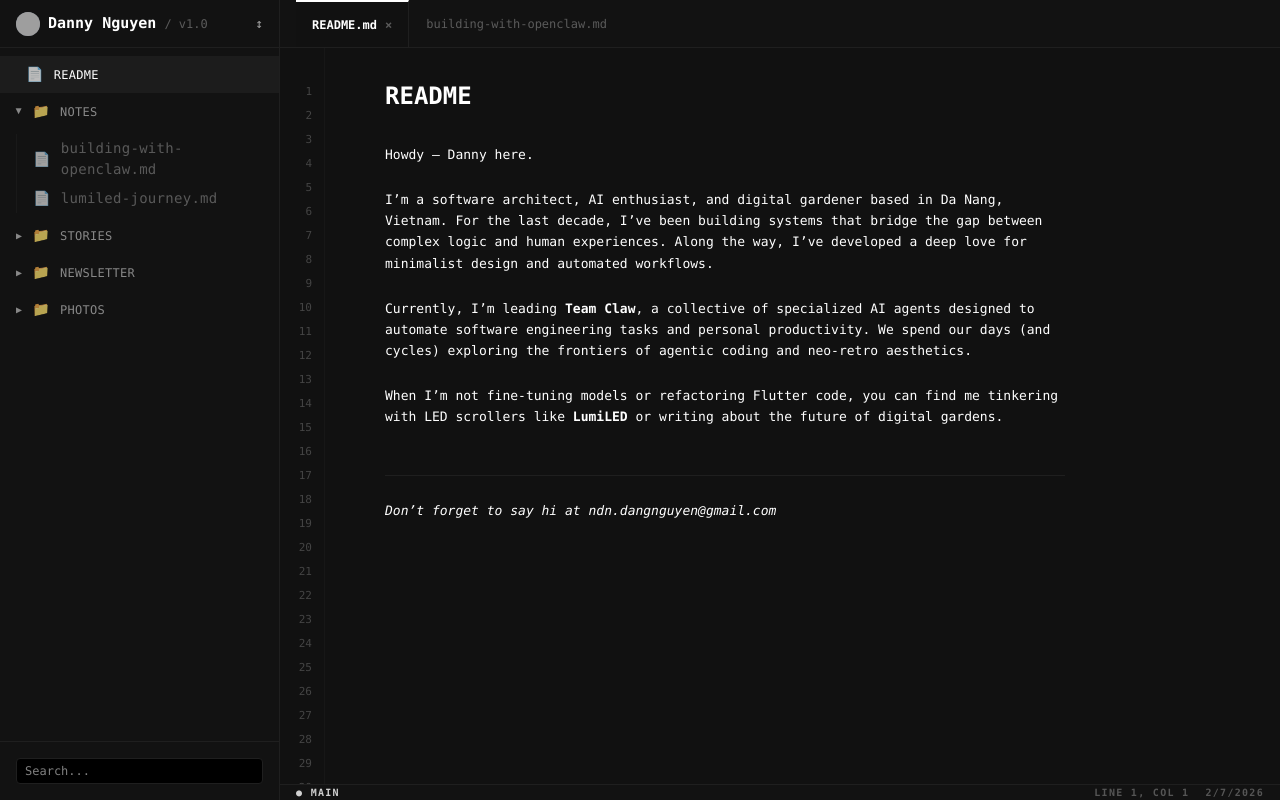
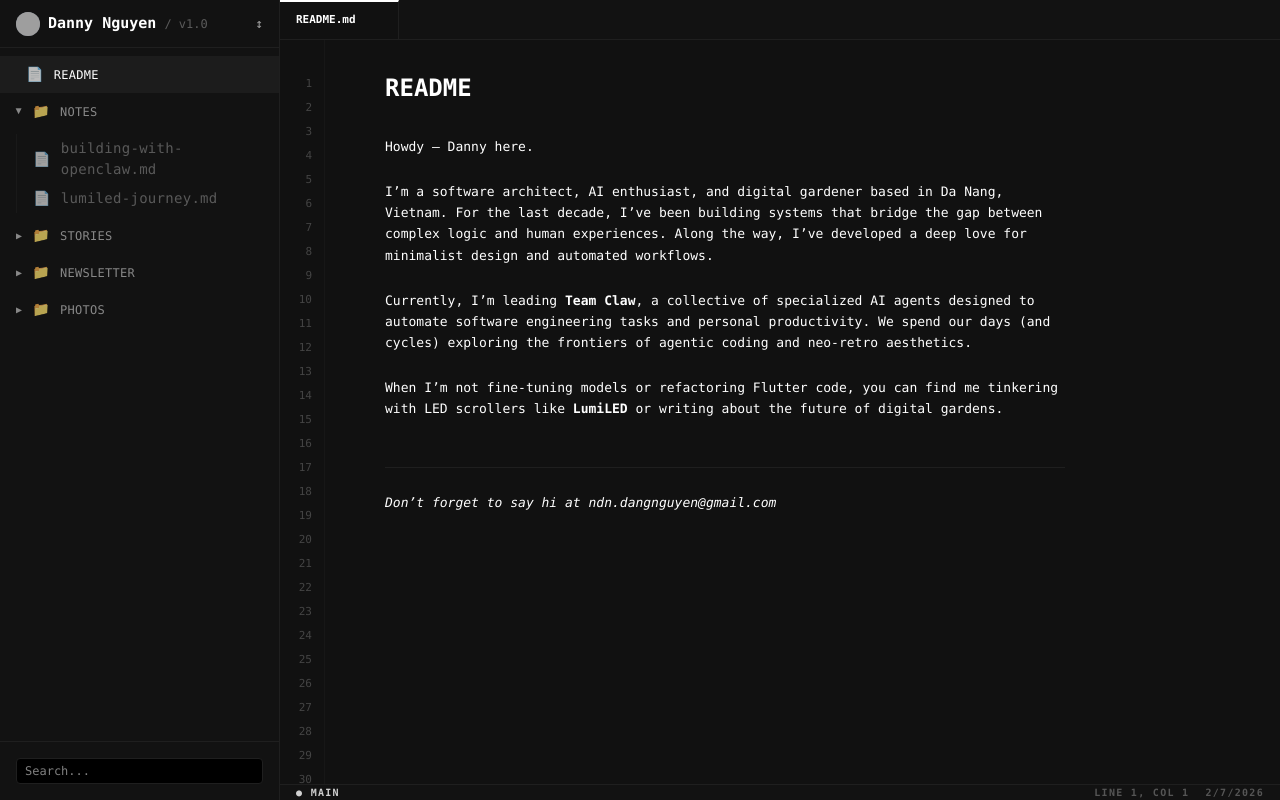
Before and after one commit to ndangnguyen/danny-blog, a Next.js app: page / in a window 1280 px wide. Built offline with nearby package versions, Linux system fonts and the light colour scheme; grey boxes are pictures that could not be loaded.

Commit message:
feat: implement dynamic multi-tab system in editor

```diff
--- a/src/app/components/Sidebar.tsx
+++ b/src/app/components/Sidebar.tsx
@@ -3,12 +3,14 @@
 import { useState, useEffect, useCallback } from "react";
 import Link from "next/link";
 import { usePathname } from "next/navigation";
+import { useTabs } from "../context/TabContext";
 
 interface ContextMenuState {
   x: number;
   y: number;
   visible: boolean;
   itemSlug: string;
+  itemPath: string;
 }
 
 interface SidebarProps {
@@ -18,6 +20,7 @@ interface SidebarProps {
 
 export default function Sidebar({ mobileOpen, setMobileOpen }: SidebarProps) {
   const pathname = usePathname();
+  const { openTab } = useTabs();
   const [openFolders, setOpenFolders] = useState<Record<string, boolean>>({
     notes: true,
     stories: false,
@@ -30,19 +33,21 @@ export default function Sidebar({ mobileOpen, setMobileOpen }: SidebarProps) {
     y: 0,
     visible: false,
     itemSlug: "",
+    itemPath: "",
   });
 
   const toggleFolder = (key: string) => {
     setOpenFolders((prev) => ({ ...prev, [key]: !prev[key] }));
   };
 
-  const handleContextMenu = (e: React.MouseEvent, slug: string) => {
+  const handleContextMenu = (e: React.MouseEvent, slug: string, path: string) => {
     e.preventDefault();
     setContextMenu({
       x: e.clientX,
       y: e.clientY,
       visible: true,
       itemSlug: slug,
+      itemPath: path,
     });
   };
 
@@ -58,17 +63,21 @@ export default function Sidebar({ mobileOpen, setMobileOpen }: SidebarProps) {
   }, [closeContextMenu]);
 
   const navItems = [
-    { label: "README", icon: "📄", slug: "", isFolder: false },
-    { label: "Notes", icon: "📁", slug: "notes", isFolder: true },
-    { label: "Stories", icon: "📁", slug: "stories", isFolder: true },
-    { label: "Newsletter", icon: "📁", slug: "newsletter", isFolder: true },
-    { label: "Photos", icon: "📁", slug: "photos", isFolder: true },
+    { label: "README", icon: "📄", slug: "", path: "/", isFolder: false },
+    { label: "Notes", icon: "📁", slug: "notes", path: "/notes", isFolder: true },
+    { label: "Stories", icon: "📁", slug: "stories", path: "/stories", isFolder: true },
+    { label: "Newsletter", icon: "📁", slug: "newsletter", path: "/newsletter", isFolder: true },
+    { label: "Photos", icon: "📁", slug: "photos", path: "/photos", isFolder: true },
+  ];
+
+  const notes = [
+    { title: "building-with-openclaw.md", slug: "building-with-openclaw", path: "/notes/building-with-openclaw" },
+    { title: "lumiled-journey.md", slug: "lumiled-journey", path: "/notes/lumiled-journey" },
   ];
 
   return (
     <>
       <aside className={`sidebar fixed inset-y-0 left-0 z-50 md:relative md:flex transition-transform duration-300 transform ${mobileOpen ? "translate-x-0" : "-translate-x-full md:translate-x-0"}`}>
-        {/* Header Section */}
         <div className="sidebar-header">
           <div className="sidebar-header-left">
             <div className="w-6 h-6 rounded-full bg-gray-500 overflow-hidden flex-shrink-0">
@@ -90,15 +99,14 @@ export default function Sidebar({ mobileOpen, setMobileOpen }: SidebarProps) {
         <nav className="flex-1 overflow-y-auto pt-2">
           {navItems.map((item) => (
             <div key={item.label}>
-              <Link
-                href={`/${item.slug}`}
-                className={`sidebar-item group ${pathname === `/${item.slug}` ? "active" : ""}`}
-                onContextMenu={(e) => handleContextMenu(e, item.slug)}
-                onClick={(e) => {
+              <div
+                className={`sidebar-item group ${pathname === item.path ? "active" : ""}`}
+                onContextMenu={(e) => handleContextMenu(e, item.label, item.path)}
+                onClick={() => {
                   if (item.isFolder) {
-                    e.preventDefault();
                     toggleFolder(item.slug);
                   } else {
+                    openTab({ title: `${item.label}.md`, path: item.path });
                     setMobileOpen(false);
                   }
                 }}
@@ -108,27 +116,23 @@ export default function Sidebar({ mobileOpen, setMobileOpen }: SidebarProps) {
                 </span>
                 <span className="opacity-70">{item.icon}</span>
                 <span className="font-medium uppercase text-[12px]">{item.label}</span>
-              </Link>
+              </div>
 
-              {/* Sub-items */}
               {item.slug === "notes" && openFolders.notes && (
                 <div className="ml-4 border-l border-border/50 my-1">
-                  <Link
-                    href="/notes/building-with-openclaw"
-                    className="sidebar-item !py-1 text-[11px] opacity-60 hover:opacity-100"
-                    onClick={() => setMobileOpen(false)}
-                    onContextMenu={(e) => handleContextMenu(e, "building-with-openclaw")}
-                  >
-                    <span>📄</span> building-with-openclaw.md
-                  </Link>
-                  <Link
-                    href="/notes/lumiled-journey"
-                    className="sidebar-item !py-1 text-[11px] opacity-60 hover:opacity-100"
-                    onClick={() => setMobileOpen(false)}
-                    onContextMenu={(e) => handleContextMenu(e, "lumiled-journey")}
-                  >
-                    <span>📄</span> lumiled-journey.md
-                  </Link>
+                  {notes.map((note) => (
+                    <div
+                      key={note.slug}
+                      onClick={() => {
+                        openTab({ title: note.title, path: note.path });
+                        setMobileOpen(false);
+                      }}
+                      className={`sidebar-item !py-1 text-[11px] opacity-60 hover:opacity-100 ${pathname === note.path ? "!opacity-100 text-white font-bold bg-white/5" : ""}`}
+                      onContextMenu={(e) => handleContextMenu(e, note.title, note.path)}
+                    >
+                      <span>📄</span> {note.title}
+                    </div>
+                  ))}
                 </div>
               )}
             </div>
@@ -144,7 +148,6 @@ export default function Sidebar({ mobileOpen, setMobileOpen }: SidebarProps) {
         </div>
       </aside>
 
-      {/* Overlay for mobile */}
       {mobileOpen && (
         <div
           className="fixed inset-0 bg-black/50 z-40 md:hidden"
@@ -152,7 +155,6 @@ export default function Sidebar({ mobileOpen, setMobileOpen }: SidebarProps) {
         />
       )}
 
-      {/* Custom Context Menu */}
       {contextMenu.visible && (
         <div
           className="context-menu"
@@ -160,11 +162,17 @@ export default function Sidebar({ mobileOpen, setMobileOpen }: SidebarProps) {
         >
           <div
             className="context-menu-item"
-            onClick={() => window.open(`/${contextMenu.itemSlug}`, '_blank')}
+            onClick={() => window.open(contextMenu.itemPath, '_blank')}
           >
             Open in New Tab
           </div>
-          <div className="context-menu-item border-t border-border mt-1">
+          <div
+            className="context-menu-item border-t border-border mt-1"
+            onClick={() => {
+              navigator.clipboard.writeText(window.location.origin + contextMenu.itemPath);
+              closeContextMenu();
+            }}
+          >
             Copy Link
           </div>
         </div>
--- /dev/null
+++ b/src/app/context/TabContext.tsx
@@ -0,0 +1,73 @@
+"use client";
+
+import React, { createContext, useContext, useState, useEffect } from "react";
+import { usePathname, useRouter } from "next/navigation";
+
+interface Tab {
+  title: string;
+  path: string;
+}
+
+interface TabContextType {
+  tabs: Tab[];
+  activePath: string;
+  openTab: (tab: Tab) => void;
+  closeTab: (path: string) => void;
+}
+
+const TabContext = createContext<TabContextType | undefined>(undefined);
+
+export function TabProvider({ children }: { children: React.ReactNode }) {
+  const [tabs, setTabs] = useState<Tab[]>([]);
+  const pathname = usePathname();
+  const router = useRouter();
+
+  // Helper to get title from path
+  const getTitleFromPath = (path: string) => {
+    if (path === "/") return "README.md";
+    const parts = path.split("/");
+    let name = parts[parts.length - 1];
+    if (path.startsWith("/notes/")) return `${name}.md`;
+    return name;
+  };
+
+  // Ensure current page is always in tabs
+  useEffect(() => {
+    const title = getTitleFromPath(pathname);
+    setTabs((prev) => {
+      if (prev.find((t) => t.path === pathname)) return prev;
+      return [...prev, { title, path: pathname }];
+    });
+  }, [pathname]);
+
+  const openTab = (tab: Tab) => {
+    if (!tabs.find((t) => t.path === tab.path)) {
+      setTabs([...tabs, tab]);
+    }
+    router.push(tab.path);
+  };
+
+  const closeTab = (path: string) => {
+    const newTabs = tabs.filter((t) => t.path !== path);
+    setTabs(newTabs);
+
+    // If we closed the active tab, navigate to the last one
+    if (path === pathname && newTabs.length > 0) {
+      router.push(newTabs[newTabs.length - 1].path);
+    } else if (newTabs.length === 0) {
+      router.push("/");
+    }
+  };
+
+  return (
+    <TabContext.Provider value={{ tabs, activePath: pathname, openTab, closeTab }}>
+      {children}
+    </TabContext.Provider>
+  );
+}
+
+export function useTabs() {
+  const context = useContext(TabContext);
+  if (!context) throw new Error("useTabs must be used within a TabProvider");
+  return context;
+}
--- a/src/app/layout.tsx
+++ b/src/app/layout.tsx
@@ -3,45 +3,51 @@
 import { useState } from "react";
 import "./globals.css";
 import Sidebar from "./components/Sidebar";
+import { TabProvider, useTabs } from "./context/TabContext";
 
-export default function RootLayout({
-  children,
-}: Readonly<{
-  children: React.ReactNode;
-}>) {
+function EditorLayout({ children }: { children: React.ReactNode }) {
   const [mobileOpen, setMobileOpen] = useState(false);
+  const { tabs, activePath, closeTab, openTab } = useTabs();
 
   return (
-    <html lang="en" className="dark">
-      <body className="antialiased selection:bg-white selection:text-black">
     <div className="editor-layout bg-[#111]">
-          {/* Main Sidebar Component */}
       <Sidebar mobileOpen={mobileOpen} setMobileOpen={setMobileOpen} />
 
-          {/* Main Editor Area */}
       <div className="flex-1 flex flex-col h-full overflow-hidden">
         {/* Editor Tabs Header */}
-            <header className="h-12 border-b border-border flex items-center px-4 bg-[#121212] gap-px">
-              {/* Mobile Menu Toggle */}
+        <header className="h-10 border-b border-border flex items-center bg-[#121212] overflow-x-auto no-scrollbar">
           <button
             onClick={() => setMobileOpen(true)}
-                className="md:hidden mr-4 p-1 hover:bg-white/10 rounded transition-colors"
-                aria-label="Open sidebar"
+            className="md:hidden px-3 h-full hover:bg-white/10 transition-colors border-r border-border"
           >
             📁
           </button>
 
-              <div className="h-full border-r border-border px-4 flex items-center gap-2 bg-[#111] border-t-2 border-t-accent text-xs font-bold whitespace-nowrap">
-                <span>README.md</span>
-                <span className="opacity-30 hover:opacity-100 cursor-pointer">×</span>
+          {tabs.map((tab) => (
+            <div
+              key={tab.path}
+              onClick={() => openTab(tab)}
+              className={`h-full px-4 flex items-center gap-3 text-[11px] border-r border-border cursor-pointer transition-colors group whitespace-nowrap ${
+                activePath === tab.path
+                  ? "bg-[#111] border-t-2 border-t-accent font-bold text-white"
+                  : "opacity-40 hover:opacity-100 hover:bg-white/5"
+              }`}
+            >
+              <span>{tab.title}</span>
+              <span
+                onClick={(e) => {
+                  e.stopPropagation();
+                  closeTab(tab.path);
+                }}
+                className="opacity-0 group-hover:opacity-50 hover:!opacity-100 px-1"
+              >
+                ×
+              </span>
             </div>
-              <div className="hidden sm:flex h-full px-4 items-center gap-2 text-xs opacity-30 hover:bg-white/5 cursor-pointer whitespace-nowrap">
-                <span>building-with-openclaw.md</span>
-              </div>
+          ))}
         </header>
 
         <div className="main-content flex-1 overflow-auto custom-scrollbar">
-              {/* Line Numbers Sidebar (Hidden on small mobile) */}
           <div className="line-numbers hidden sm:block border-r border-border/50">
             {Array.from({ length: 100 }).map((_, i) => (
               <div key={i} className="pr-3 leading-6 text-[#444]">{i + 1}</div>
@@ -53,7 +59,6 @@ export default function RootLayout({
           </div>
         </div>
 
-            {/* Bottom Status Bar */}
         <footer className="status-bar border-t border-border flex justify-between items-center px-4 bg-[#121212] text-[#555] uppercase tracking-widest font-bold">
           <div className="flex gap-6 text-[9px] sm:text-[10px]">
             <span className="text-white/80">● MAIN</span>
@@ -67,6 +72,16 @@ export default function RootLayout({
         </footer>
       </div>
     </div>
+  );
+}
+
+export default function RootLayout({ children }: { children: React.ReactNode }) {
+  return (
+    <html lang="en" className="dark">
+      <body className="antialiased selection:bg-white selection:text-black">
+        <TabProvider>
+          <EditorLayout>{children}</EditorLayout>
+        </TabProvider>
       </body>
     </html>
   );
```
Lines whose indentation alone changed are shown as unchanged.
